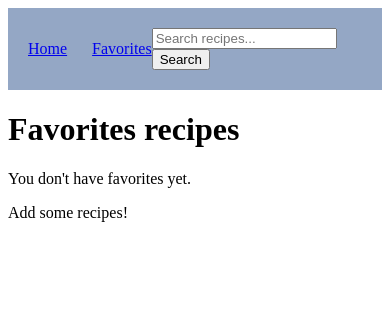
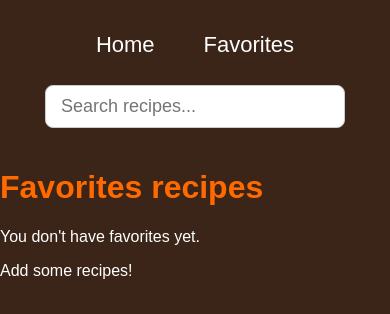
Before and after one commit to acpalacios3/recipe-discover-app, a React (Vite) app: page /favorites in a window 390 px wide. Shown: the top 314 px of the page. Built offline with nearby package versions, Linux system fonts and the light colour scheme.

Commit message:
CSS styles, a promise with setTimeout for 1 second was included in the useFetcher hook to see the spinner component message

```diff
--- a/src/components/Navbar.jsx
+++ b/src/components/Navbar.jsx
@@ -42,7 +42,7 @@ export default function Navbar() {
           onChange={(event) => setSearchText(event.target.value)}
         />
 
-        <button type="submit">Search</button>
+        {/* <button type="submit">Search</button> */}
       </form>
 
     </nav>
--- a/src/components/Spinner.jsx
+++ b/src/components/Spinner.jsx
@@ -3,7 +3,8 @@
 
 export default function Spinner() {
   return (
-    <div>
+    <div className="spinner-container">
+      <div className="spinner"></div>
       <p>Loading recipes...</p>
     </div>
   );
--- a/src/hooks/useFetcher.jsx
+++ b/src/hooks/useFetcher.jsx
@@ -17,6 +17,10 @@ export default function useFetcher(url) {
         setLoading(true)
         setError(null)
         // const response = await fetch("https://www.themealdb.com/api/json/v1/1/categories.php")
+
+        // simulate 1 seconds of loading
+      await new Promise(resolve => setTimeout(resolve, 1000));
+
         const response = await fetch(url)
 
         // If the response does not come back ok...
--- a/src/index.css
+++ b/src/index.css
@@ -1,3 +1,19 @@
+
+body {
+    background-color: #3b2418;
+    color: white;
+    margin: 0;
+    font-family: Arial, sans-serif;
+}
+
+h2 {
+    text-align: center;
+    font-size: 42px;
+    color: white;
+    margin: 30px 0;
+}
+
+/* category grid */
 .category-container {
     display: grid;
     grid-template-columns: repeat(4, 1fr);
@@ -9,7 +25,6 @@
 }
 
 .image-card {
-    border: 2px solid #ccc;
     padding: 10px;
 }
 
@@ -18,28 +33,31 @@
     display: block;
 }
 
+/* remove underline */
+.recipe-card a,
+.detail-category a {
+    text-decoration: none !important;
+    color: #FF6A00;
+}
+
+/* titles */
+h1
+ {
+    color: #FF6A00;
+}
+
 .detail-category h3 {
     margin-top: 10px;
     text-align: center;
 }
 
-
-.recipe-card img {
-    width: 150px;
-    height: 150px;
-    object-fit: cover;
-    border-radius: 10px;
+/* hover effect */
+.recipe-card a:hover h3,
+.detail-category a:hover h3 {
+    color: #FFFF00;
 }
 
-
-.recipe-card img {
-    width: 150px;
-    height: 150px;
-    object-fit: cover;
-    border-radius: 10px;
-}
-
-
+/* recipe grid */
 .recipe-container {
     display: grid;
     grid-template-columns: repeat(4, 1fr);
@@ -50,20 +68,87 @@
     text-align: center;
 }
 
+.recipe-card img {
+    width: 150px;
+    height: 150px;
+    object-fit: cover;
+    border-radius: 10px;
+}
 
-.recipe-detail img {
+/* RECIPE DETAIL */
+
+/* Image and ingredients side by side */
+.recipe-main {
+    display: flex;
+    align-items: flex-start;
+    gap: 30px;
+    margin-top: 20px;
+}
+
+/* Image */
+.recipe-image {
+    width: 250px;
+    flex-shrink: 0;
+}
+
+.recipe-image img {
     width: 250px;
     height: 250px;
     object-fit: cover;
     border-radius: 10px;
+    display: block;
+    margin-left: 20px;
+
+}
+
+.recipe-image button {
+    margin-top: 20px;
+    padding: 12px 20px;
+    background-color: #3b2418;
+    border: 2px solid #FF6A00;
+    border-radius: 15px;
+    color: white;
+    font-size: 16px;
+    font-weight: bold;
+    cursor: pointer;
+}
+
+/* Ingredients */
+.ingredients {
+    flex: 1;
+
+}
+
+.ingredients h2 {
+    margin-top: 0;
+}
+
+.ingredients li {
+    color: white;
+    line-height: 1.7;
 }
 
 
+.instructions h2 {
+    text-align: left;
+    padding: 0 30px;
+}
+
+.instructions p {
+    color: white;
+    line-height: 1.8;
+    text-align: justify;
+    margin-top: 20px;
+    margin-bottom: 20px;
+    padding: 0 30px;
+}
+
+/* Navbar */
 .navbar {
     display: flex;
     justify-content: space-between;
     align-items: center;
-  background-color: #94a7c5;
+    background-color: #3b2418;
     padding: 20px;
 }
 
@@ -73,3 +158,112 @@
     gap: 25px;
     margin-left: auto;
 }
+
+.navbar a {
+    color: white;
+    text-decoration: none;
+    font-size: 22px;
+    padding: 12px;
+}
+
+/* search Input */
+.navbar form {
+    display: flex;
+    align-items: center;
+}
+
+.navbar input {
+    font-size: 18px;
+    padding: 10px 15px;
+    width: 220px;
+    box-sizing: border-box;
+    border: 1px solid #ccc;
+    border-radius: 8px;
+    outline: none;
+}
+
+.navbar input:focus {
+    border: 2px solid #FF6A00;
+}
+
+
+/* Tablets */
+@media (max-width: 900px) {
+    .category-container,
+    .recipe-container {
+        grid-template-columns: repeat(2, 1fr);
+    }
+}
+
+/* cellphones */
+@media (max-width: 600px) {
+    .category-container,
+    .recipe-container {
+        grid-template-columns: 1fr;
+    }
+
+    /* Image above ingredients */
+    .recipe-main {
+        flex-direction: column;
+    }
+
+    .recipe-image {
+        max-width: 100%;
+    }
+
+    /* Navbar */
+    .navbar {
+        flex-direction: column;
+        align-items: center;
+        gap: 15px;
+    }
+
+    .nav-links {
+        margin-left: 0;
+    }
+
+    .navbar form {
+        width: 100%;
+        justify-content: center;
+    }
+
+    .navbar input {
+        width: 100%;
+        max-width: 300px;
+    }
+}
+
+
+/* Spinner */
+.spinner-container {
+    display: flex;
+    justify-content: center;
+    align-items: center;
+    margin: 50px auto;
+    gap: 15px;
+}
+
+.spinner {
+    width: 50px;
+    height: 50px;
+    border: 5px solid #523322;
+    border-top: 5px solid #FF6A00;
+    border-radius: 50%;
+    animation: spin 1s linear infinite;
+}
+
+.spinner-container p {
+    color: white;
+    font-size: 20px;
+    font-weight: bold;
+}
+
+@keyframes spin {
+    0% {
+        transform: rotate(0deg);
+    }
+
+    100% {
+        transform: rotate(360deg);
+    }
+}
--- a/src/pages/HomePage.jsx
+++ b/src/pages/HomePage.jsx
@@ -24,7 +24,7 @@ export default function RecipeCard() {
   if (error) return <p>Error: {error}</p>;
 
   return (
-    <div>
+    <div className="home-container">
       <h2>Welcome to TheMealDB</h2>
 
       <div className="category-container">
--- a/src/pages/RecipeDetail.jsx
+++ b/src/pages/RecipeDetail.jsx
@@ -102,13 +102,15 @@ export default function RecipeDetail() {
 
             <h1>{recipe.strMeal}</h1>
 
-            <div>
+            <div className="recipe-main">
+
+                <div className="recipe-image">
 
                 <img
                     src={recipe.strMealThumb}
                     alt={recipe.strMeal}
                 />
-            </div>
+
 
             {/* if favorite === false: add to Favorites. If favorite === true:remove from Favorites */}
             <button
@@ -121,7 +123,10 @@ export default function RecipeDetail() {
                 {favorite ? "Remove from Favorites" : "Add to Favorites"}
             </button>
 
-            <h2>Ingredients</h2>
+            </div>
+
+            <div className="ingredients">
+                <h1>Ingredients</h1>
                 <ul>
                     {ingredients.map((item, index) => (
                         <li key={index}>
@@ -130,9 +135,14 @@ export default function RecipeDetail() {
                     ))}
                 </ul>
 
+            </div>
+            </div>
+
+            <div className="instructions">
                 <h2>Instructions</h2>
 
                 <p>{recipe.strInstructions}</p>
+            </div>
 
         </div>
     );
```
Also changed, not shown: src/App.css (line endings or trailing spaces). Lines whose indentation alone changed are shown as unchanged.
